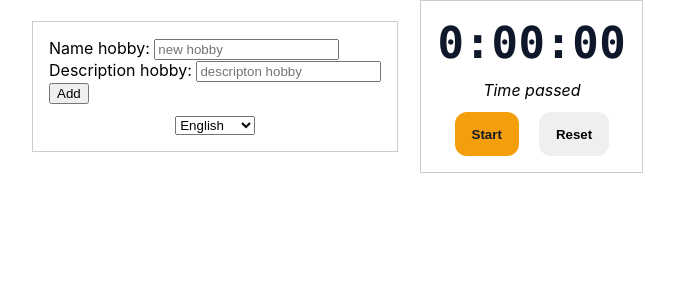
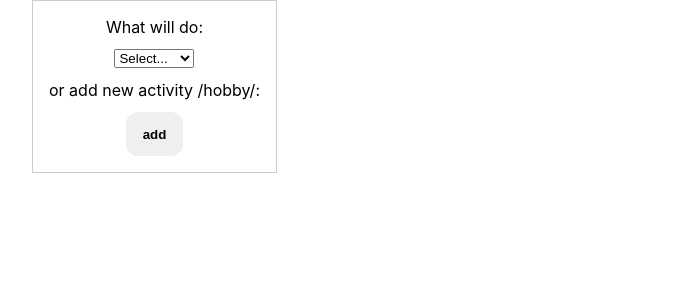
Before and after one commit to andrewalfb/count_activities, a React (Create React App) app: page / in a window 1280 px wide. Shown: the top 300 px of the page, without its empty margins (16-690 px from the left). Built offline with nearby package versions, Linux system fonts and the light colour scheme.

Commit message:
all flow with temporary data.

```diff
--- a/package.json
+++ b/package.json
@@ -15,6 +15,7 @@
     "react-dom": "^19.2.7",
     "react-scripts": "5.0.1",
     "typescript": "^4.9.5",
+    "uuid": "^11.1.1",
     "web-vitals": "^2.1.4"
   },
   "scripts": {
--- a/src/App.css
+++ b/src/App.css
@@ -64,3 +64,25 @@
   gap: 22px;
   margin-left: clamp(12px, 4vw, 48px);
 }
+
+/* DataTable */
+.dataTable {
+  width: 100%;
+  border-collapse: collapse;
+  font-size: 18px;
+}
+
+.dataTable__th {
+  text-align: left;
+  padding: 6px 10px;
+  font-weight: 700;
+}
+
+.dataTable__td {
+  padding: 6px 10px;
+  vertical-align: top;
+}
+
+.dataTable__tr:nth-child(even) {
+  background: transparent; /* keep plain like screenshot */
+}
--- a/src/App.tsx
+++ b/src/App.tsx
@@ -6,42 +6,138 @@ import './App.css';
 import Select from './components/Select';
 import Timer from './components/Timer';
 
-import { hobbies, Hobby } from './models/hobby';
+import { hobbies, Hobby, HobbyTime } from './models/hobby';
 import HobbyForm from './components/HobbyForm';
+import Button, { ButtonType } from './components/Button';
+// import HobbyTable from './components/HobbyTable';
+import DataTable from './components/DataTable';
+import { formatTime, startOfLocalDay, isTodayLocal } from './utils/helpers';
+
+enum State {
+  starting = 0,
+  adding,
+  selected,
+  counted,
+  finishing
+}
+
 
 function App() {
+  const [state, setState] = useState(State.starting);
+
   const [dataHobbies, setDataHobbies] = useState(hobbies);
-  const [hobby, setHobby] = useState('');
-  const [hobbyDescription, setHobbyDescription] = useState('');
+  const [selectedItem, setSelectedItem] =  useState<{id: string; name: string} | null>(null);
 
+  const [dataHobbyTimes, setDataHobbyTimes] = useState<HobbyTime[]>([]);
 
+  const rows = joinById(dataHobbies, dataHobbyTimes);
 
-  function onStopClick(value: number) {
-    console.log('clicked the button stop: ' + value);
-    console.log(hobbies);
+  type JoinedRow = {
+    id: string;
+    name: string;
+    description: string;
+    spentTime: number;
+  };
+
+  function joinById(hobbies: Hobby[], times: HobbyTime[]): JoinedRow[] {
+    const start = startOfLocalDay();
+    const spentById = new Map<string, number>();
+
+  for (const t of times) {
+    if (t.timestamp < start) continue;
+    spentById.set(t.id, (spentById.get(t.id) ?? 0) + t.spentTime);
+  }
+
+    return hobbies.map(h => ({
+      id: h.id,
+      name: h.name,
+      description: h.description,
+      spentTime: spentById.get(h.id) ?? 0,
+    }));
   }
 
 
-  function submit(name: string, descripton: string) {
-    console.log(name, descripton);
+function lookupHobbies(id: string): Hobby | undefined {
+  const res = dataHobbies.find(item => {
+    return item.id === id
+  })
+
+  return res
+}
+
+  function onStopClick(value: number) {
+    console.log(`spent time to ${selectedItem?.name} = ` + value);
+    setState(State.counted);
+    if (!selectedItem) return;
+    const newHobbyTime = new HobbyTime(selectedItem.id, value);
+    let newHobbyTimes = dataHobbyTimes.slice();
+    newHobbyTimes.push(newHobbyTime);
+    setDataHobbyTimes(newHobbyTimes);
+  }
+
+
+  function handleSubmitForm(name: string, descripton: string) {
     const newHobby = new Hobby(name, descripton);
-    let newHobbies = hobbies.slice();
+    let newHobbies = dataHobbies.slice();
     newHobbies.push(newHobby);
     setDataHobbies(newHobbies);
+    setState(State.starting);
   };
+
+  function handleSelect(value: string) {
+    const prop = lookupHobbies(value);
+    if (!prop) return;
+    setSelectedItem({id: value, name: prop.name});
+    setState(State.selected);
+  }
 
   return (
     <div className='rowContent'>
-      <div className='columnContent'>
-        <HobbyForm onSubmit={submit} />
+      { state === State.starting && (
+        <div className='columnContent'>
+        <label>What will do:</label>
         <Select
-          names={dataHobbies.map((hobby) => ( hobby.name))}
-          onChange={ (value) => {setHobby(value);}}
+          items={dataHobbies.map(sel => ({ id: sel.id, name: sel.name }))}
+          onChange={ (value) => {handleSelect(value) }}
         />
-      </div>
 
-      <Timer onStopClick={onStopClick} />
+        <label>or add new activity /hobby/:</label>
+        <Button
+          title='add'
+          type={ButtonType.btnSecond}
+          onClick={ () => {
+            setState(State.adding)}}
+        />
+        </div>
+      )}
 
+      { state === State.adding && (
+        <HobbyForm onSubmit={handleSubmitForm} />
+      )}
+
+      { state === State.selected && selectedItem && (
+        <Timer id={selectedItem.id} name={selectedItem.name} onStopClick={onStopClick} />
+      )}
+
+      { state === State.counted && (
+        <div className='columnContent'>
+          <Button
+            title='Back'
+            type={ButtonType.btnSecond}
+            onClick={() => {setState(State.starting)}}
+          />
+          <br/>
+          {/* <HobbyTable hobbies={dataHobbies} /> */}
+          <DataTable
+            items={rows}
+            columns={[
+              { header: 'Name', cell: (h) => h.name },
+              { header: 'Description', cell: (h) => h.description },
+              { header: 'Spent Time', cell: (h) => formatTime(h.spentTime) }
+            ]}
+          />
+        </div>
+      )}
     </div>
   );
 }
--- /dev/null
+++ b/src/components/DataTable.tsx
@@ -0,0 +1,38 @@
+import React from "react";
+
+type Column<T> = {
+  header: string;
+  cell: (row: T) => React.ReactNode;
+};
+
+export default function DataTable<T>({ items, columns }: {
+  items: T[];
+  columns: Column<T>[];
+}) {
+
+  return (
+    <table className="dataTable">
+      <thead>
+        <tr>
+          {columns.map((c) => (
+            <th key={c.header} className="dataTable__th">
+              {c.header}
+            </th>
+          ))}
+        </tr>
+      </thead>
+
+      <tbody>
+        {items.map((row, i) => (
+          <tr key={i} className="dataTable__tr">
+            {columns.map((c) => (
+              <td key={c.header} className="dataTable__td">
+                {c.cell(row)}
+              </td>
+            ))}
+          </tr>
+        ))}
+      </tbody>
+    </table>
+  );
+}
--- a/src/components/Select.tsx
+++ b/src/components/Select.tsx
@@ -1,26 +1,34 @@
 import { useState } from "react";
 
 
+type Item = {id: string, name: string}
+
 interface Props {
-    names: string[],
+    items: Item[],
     onChange: (value: string) => void
 }
 
 
-export default function Select({ names, onChange }: Props) {
-    const [selected, setSelected] = useState(names[0])
+export default function Select({ items, onChange }: Props) {
+    const [selected, setSelected] = useState('')
 
 
-    const rows = names.map ((name) => (
-      <option key={name} value={name}>{name}</option>
+    const rows = items.map ((item) => (
+      <option key={item.id} value={item.id}>{item.name}</option>
   ));
 
   return <select
     className='hobbySelect'
     value={selected}
     onChange={(e) => {
-        setSelected(e.target.value);
-        onChange(e.target.value);
+        const id = e.target.value
+        setSelected(id);
+        onChange(id);
     }}
-  >{rows}</select>
+  >
+   <option value='' disabled>
+    Select...
+   </option>
+    {rows}
+  </select>
 }
--- a/src/components/Timer.tsx
+++ b/src/components/Timer.tsx
@@ -1,12 +1,17 @@
 import { useState, useRef } from "react";
 import Button, { ButtonType }  from "./Button";
 
+import { formatTime } from "../utils/helpers";
+
+
 
 interface Props {
+    id: string
+    name: string
     onStopClick: (value: number) => void
 }
 
- export default function Timer({ onStopClick}: Props) {
+ export default function Timer({ id, name, onStopClick}: Props) {
     const [ startTime, setStartTime ] = useState(0);
     const [ now, setNow ] = useState(0);
     const intervalRef = useRef<number | null>(null);
@@ -48,17 +53,6 @@ interface Props {
     }
   }
 
-    function formatTime(seconds: number): string {
-        const hours = Math.floor(seconds / 3600);
-        const minutes = Math.floor((seconds % 3600) / 60);
-        const second = Math.floor(seconds % 60);
-
-        const mm = String(minutes).padStart(2, '0');
-        const ss = String(second).padStart(2, '0');
-
-        return `${hours}:${mm}:${ss}`;
-    }
-
     let secondsPass = 0;
     if (startTime != null && now != null) {
         secondsPass = (now - startTime) / 1000;
@@ -67,7 +61,7 @@ interface Props {
     return (
         <div className="columnContent">
             <div className='timeDisplay'>{formatTime(secondsPass)}</div>
-            <div className='centerText'><i>Time passed</i></div>
+            <div className='centerText'><i>Time for {name}</i></div>
             <div className='btn-wrap'>
                 <Button title={isWorking ? 'Stop' : 'Start'} onClick={isWorking ? handleStop : handleStart} />
                 <Button title='Reset' type={ButtonType.btnSecond} onClick={handleReset} />
--- a/src/models/hobby.tsx
+++ b/src/models/hobby.tsx
@@ -1,13 +1,36 @@
+import { lookup } from "dns";
+
+
+
 // Model
 export class Hobby {
-  name: string;
-  description: string;
+  id: string
+  name: string
+  description: string
 
   constructor(name: string, description: string) {
-    this.name = name;
-    this.description = description;
+    this.id = getUID()
+    this.name = name
+    this.description = description
   }
 }
+
+export class HobbyTime {
+  id: string
+  spentTime: number
+  timestamp: number
+
+  constructor(id: string, spentTime: number) {
+    this.id = id
+    this.spentTime = spentTime
+    this.timestamp = Date.now()
+  }
+}
+
+function getUID() {
+    return  Math.random().toString(36).slice(2) + Date.now().toString(36);
+}
+
 
 // temporary
 export let hobbies = [
--- /dev/null
+++ b/src/utils/helpers.tsx
@@ -0,0 +1,23 @@
+
+
+    export function formatTime(seconds: number): string {
+        const hours = Math.floor(seconds / 3600);
+        const minutes = Math.floor((seconds % 3600) / 60);
+        const second = Math.floor(seconds % 60);
+
+        const mm = String(minutes).padStart(2, '0');
+        const ss = String(second).padStart(2, '0');
+
+        return `${hours}:${mm}:${ss}`;
+    }
+
+    export function startOfLocalDay(ms = Date.now()): number {
+        const day = new Date(ms);
+        day.setHours(0,0,0,0);
+
+        return day.getTime();
+    }
+
+    export function isTodayLocal(timestamp: number): boolean {
+        return timestamp >= startOfLocalDay();
+    }
```
Also changed, not shown: src/components/HobbyTable.tsx (+9 -2 lines), 1 other file (tests, documents, lock files or other folders).
